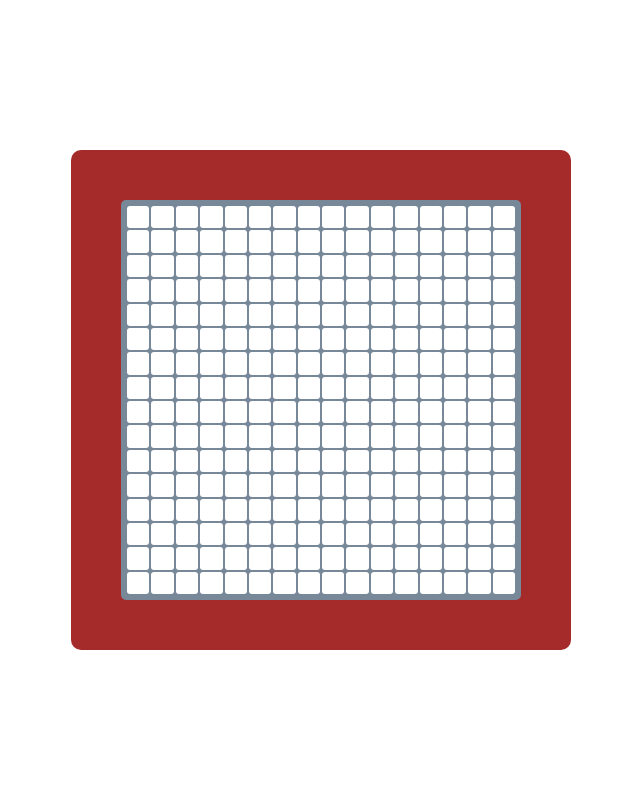
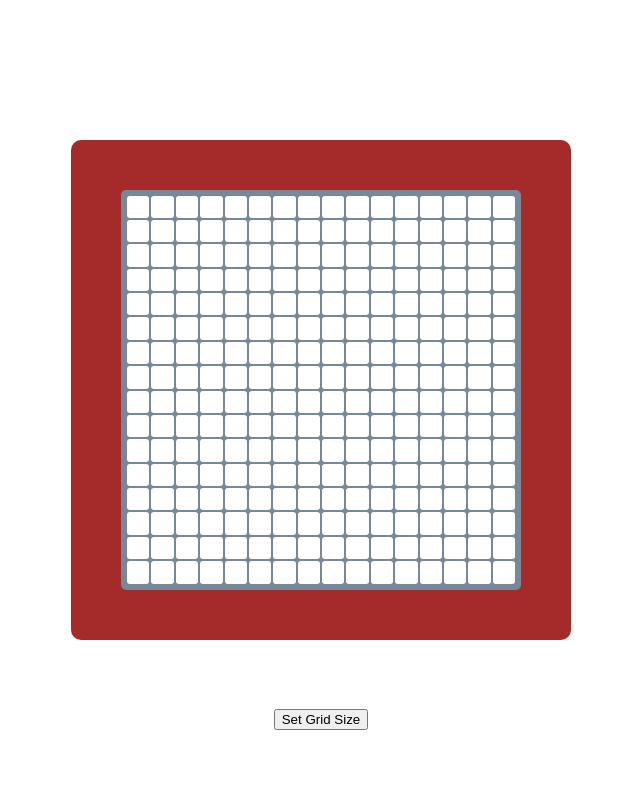
Before and after one commit to nowandthen-ben/Sketch, a plain HTML site: page index.html in a window 1280 px wide. Shown: the whole page, without its empty margins (319-959 px from the left). Drawn offline with Linux system fonts and the light colour scheme.

Commit message:
Add a button to set custom grid size.

```diff
--- a/index.html
+++ b/index.html
@@ -9,12 +9,16 @@
 </head>
 <body>
 
+<div class="header"></div>
+
 <div class="frame">
-
-<div class="window">
-    <div class="spacer"></div>
+    <div class="window">
+        <div class="spacer"></div>
+    </div>
 </div>
 
+<div class="footer">
+    <button>Set Grid Size</button>
 </div>
 
 </body>
--- a/script.js
+++ b/script.js
@@ -1,16 +1,36 @@
+gridInit(16);
+
+function gridInit(size) {
+    const spacer = document.querySelector('.spacer');
+    spacer.textContent = '';
+    for (let i = 0; i < size; i++) {
+        pixelRow = document.createElement('div');
+        pixelRow.classList.add('pixelRow');
+        spacer.appendChild(pixelRow);
+        for (let j = 0; j < size; j++) {
+            pixel = document.createElement('div');
+            pixel.classList.add('pixel');
+            pixel.addEventListener('mouseenter', colorize)
+            pixelRow.appendChild(pixel);
+        }
+    }
+}
+
 function colorize(e) {
     e.target.classList.add('darkened');
 }
 
-for (let i = 0; i < 16; i++) {
-    const spacer = document.querySelector('.spacer');
-    pixelRow = document.createElement('div');
-    pixelRow.classList.add('pixelRow');
-    spacer.appendChild(pixelRow);
-    for (let j = 0; j < 16; j++) {
-        pixel = document.createElement('div');
-        pixel.classList.add('pixel');
-        pixel.addEventListener('mouseenter', colorize)
-        pixelRow.appendChild(pixel);
+const resetBtn = document.querySelector('button');
+resetBtn.addEventListener('click', reset);
+
+function reset() {
+    x = prompt('Set grid to what size? (1-40)');
+    while (x < 1 || x > 40 || isNaN(x) == true) {
+        if (x === null) {
+            return;
+        }
+        alert('Invalid input, try again.');
+        x = prompt('Set grid to what size? (1-40)');
     }
+    gridInit(x);
 }
--- a/style.css
+++ b/style.css
@@ -1,9 +1,19 @@
 body {
     display: flex;
-    justify-content: center;
+    flex-direction: column;
+    justify-content: stretch;
     align-items: center;
     min-height: 100vh;
     margin: 0px;
+}
+
+.header, .footer {
+    flex-grow: 1;
+}
+
+.footer {
+    display: flex;
+    align-items: center;
 }
 
 .frame {
```
